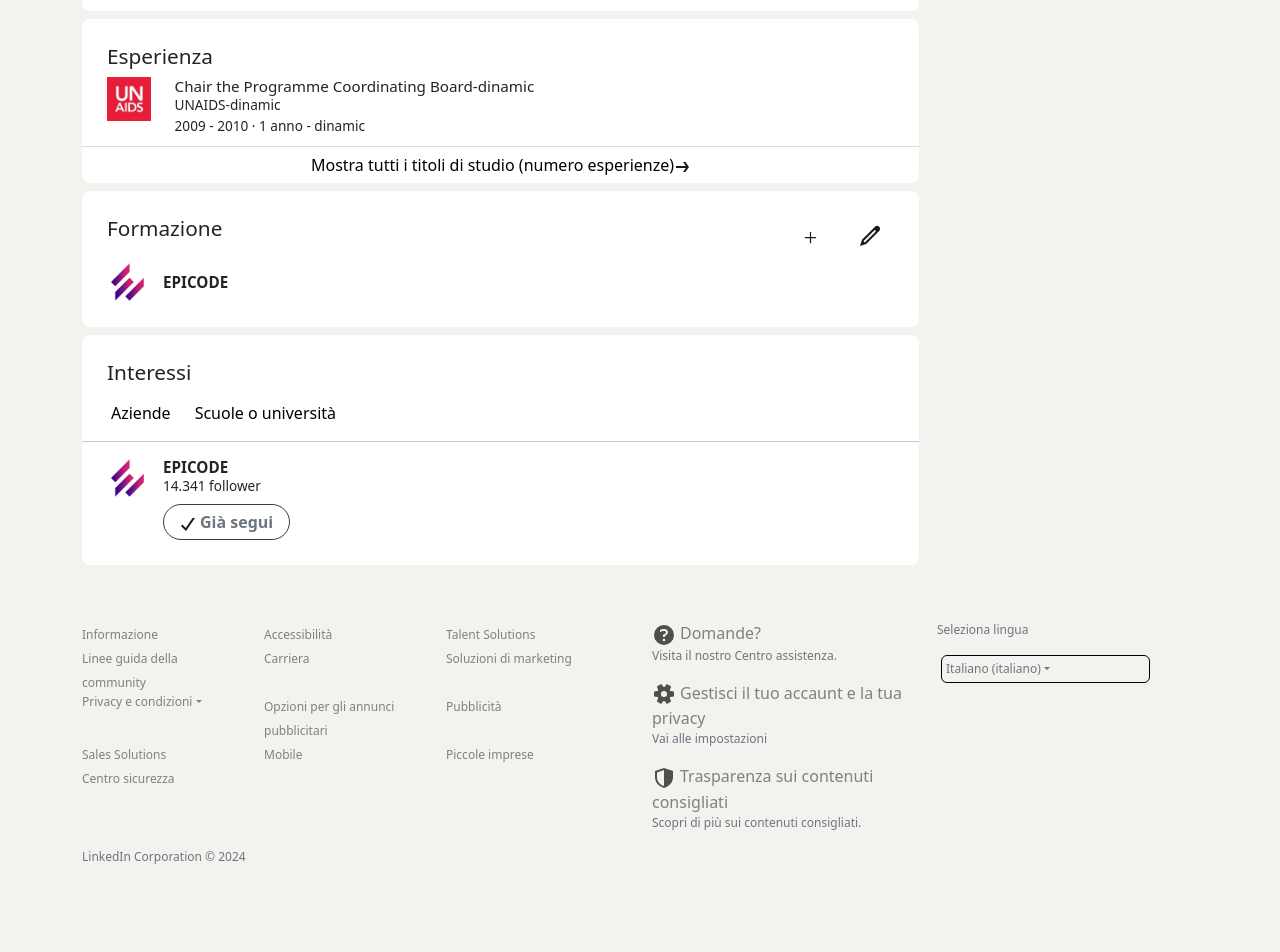
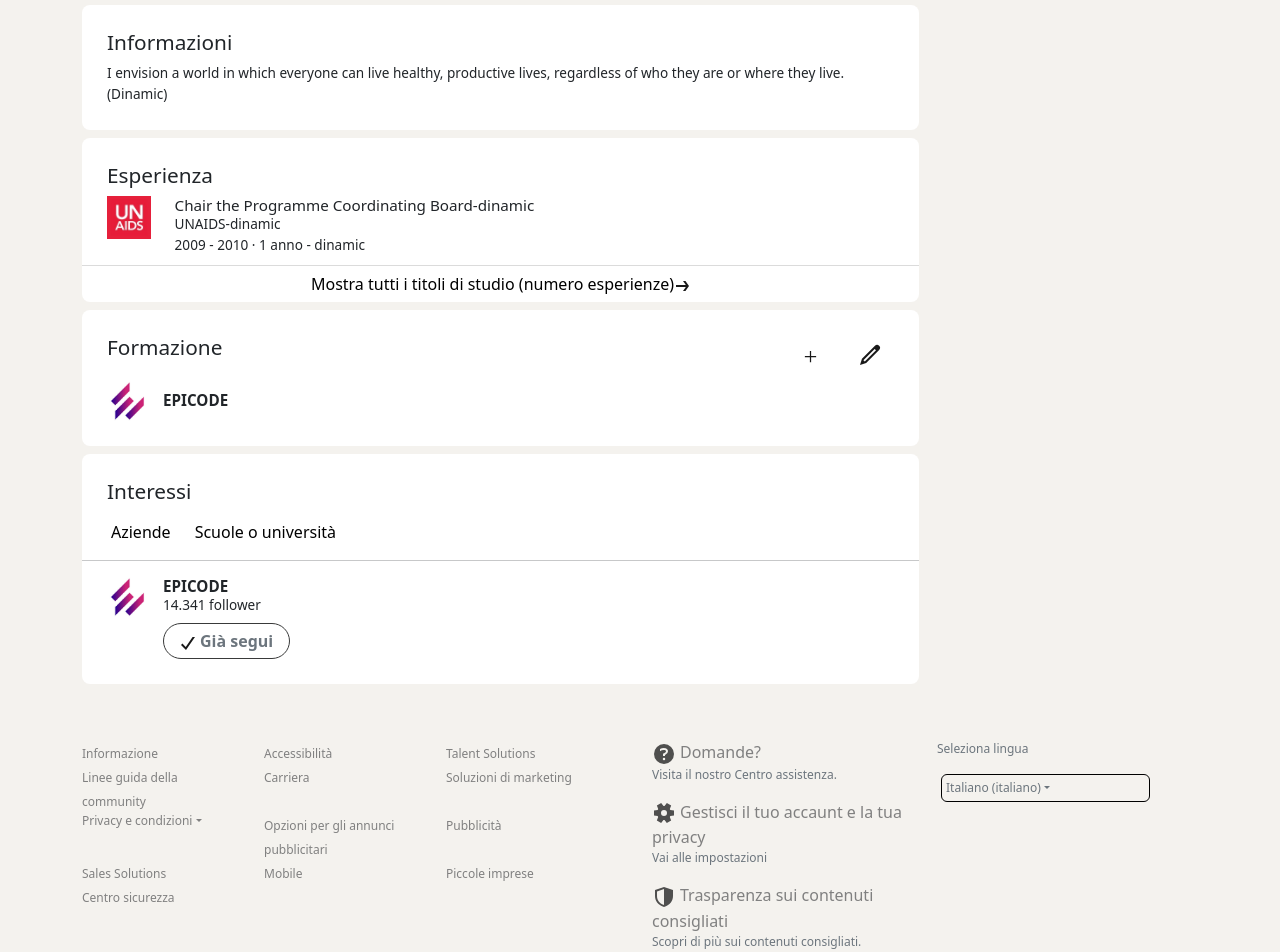
Before and after one commit to GiuliaLanari/Clone-di-LinkedIn-Team-3, a React (Create React App) app in the folder clone-di-linkedin/: page / in a window 1280 px wide. Shown: the part 1700-2652 px from the top of the page. Before the commit the page ends 2582 px from the top, so only its background shows below. Built offline with nearby package versions, Linux system fonts and the light colour scheme; no server answers.

Commit message:
app stuttura

```diff
--- a/clone-di-linkedin/src/App.js
+++ b/clone-di-linkedin/src/App.js
@@ -1,40 +1,15 @@
 import "bootstrap/dist/css/bootstrap.min.css";
 import "./App.css";
-import SideBar from "./components/SideBar";
-import Container from "react-bootstrap/Container";
-import Col from "react-bootstrap/Col";
-import Row from "react-bootstrap/Row";
-import ProfileInfoTop from "./components/ProfileInfoTop";
 import Footer from "./components/Footer";
-import ProfileInfoBottom from "./components/ProfileInfoBottom";
 import MyNavbar from "./components/MyNavbar";
+import ProfilePage from "./components/ProfilePage";
 
 function App() {
   return (
     <>
-      <Container fluid>
-        <Row>
-          <Col>
-            <MyNavbar />
-          </Col>
-        </Row>
-      </Container>
-      <Container>
-        <Row className="justify-content-between g-0">
-          <Col xs={9}>
-            <ProfileInfoTop />
-            <ProfileInfoBottom />
-          </Col>
-          <Col xs={3} className="p-2">
-            <SideBar />
-          </Col>
-        </Row>
-        <Row>
-          <Col xs={12}>
-            <Footer />
-          </Col>
-        </Row>
-      </Container>
+      <MyNavbar />
+      <ProfilePage />
+      <Footer />
     </>
   );
 }
--- /dev/null
+++ b/clone-di-linkedin/src/components/About.jsx
@@ -0,0 +1,28 @@
+import Col from "react-bootstrap/Col";
+import Row from "react-bootstrap/Row";
+import Button from "react-bootstrap/Button";
+
+const About = function () {
+  return (
+    <Row className="g-0">
+      <Col className="analis-col">
+        <div className="d-flex justify-content-between">
+          <div className="act">
+            <h3 className="mb-0">Informazioni</h3>
+          </div>
+        </div>
+
+        <Row className=" mt-2 analisis-desc ">
+          <Col xs={12}>
+            <p>
+              I envision a world in which everyone can live healthy, productive lives, regardless of who they are or
+              where they live. (Dinamic)
+            </p>
+          </Col>
+        </Row>
+      </Col>
+    </Row>
+  );
+};
+
+export default About;
--- a/clone-di-linkedin/src/components/Footer.jsx
+++ b/clone-di-linkedin/src/components/Footer.jsx
@@ -1,12 +1,13 @@
 import Col from "react-bootstrap/Col";
 import Row from "react-bootstrap/Row";
-// import Container from "react-bootstrap/Container";
+
 import NavDropdown from "react-bootstrap/NavDropdown";
 import Navbar from "react-bootstrap/Navbar";
+import Container from "react-bootstrap/esm/Container";
 
 const Footer = function () {
   return (
-    <>
+    <Container>
       <Row className="text-secondary mt-5">
         <Col xs={12} md={6}>
           <Row>
@@ -157,7 +158,7 @@
           <p className="fs-footer text-secondary ">LinkedIn Corporation &copy; 2024</p>
         </Col>
       </Row>
-    </>
+    </Container>
   );
 };
 
--- a/clone-di-linkedin/src/components/ProfileInfoBottom.jsx
+++ b/clone-di-linkedin/src/components/ProfileInfoBottom.jsx
@@ -7,6 +7,7 @@
 import Training from "./Training";
 import Interests from "./Interests";
 import Experienze from "./Experienze";
+import About from "./About";
 
 const ProfileInfoBottom = function () {
   return (
@@ -127,6 +128,11 @@
       </Col>
       <Col xs={12} id="analisis" className="rounded-3">
         <section>
+          <About />
+        </section>
+      </Col>
+      <Col xs={12} id="analisis" className="rounded-3">
+        <section>
           <Experienze />
         </section>
       </Col>
--- a/clone-di-linkedin/src/components/ProfilePage.jsx
+++ b/clone-di-linkedin/src/components/ProfilePage.jsx
@@ -0,0 +1,24 @@
+import Container from "react-bootstrap/Container";
+import Col from "react-bootstrap/Col";
+import Row from "react-bootstrap/Row";
+import ProfileInfoBottom from "./ProfileInfoBottom";
+import ProfileInfoTop from "./ProfileInfoTop";
+import SideBar from "./SideBar";
+
+const ProfilePage = function () {
+  return (
+    <Container>
+      <Row className="justify-content-between g-0">
+        <Col xs={9}>
+          <ProfileInfoTop />
+          <ProfileInfoBottom />
+        </Col>
+        <Col xs={3} className="p-2">
+          <SideBar />
+        </Col>
+      </Row>
+    </Container>
+  );
+};
+
+export default ProfilePage;
```
Also changed, not shown: clone-di-linkedin/src/components/MyNavbar.jsx (+72 -27 lines).
